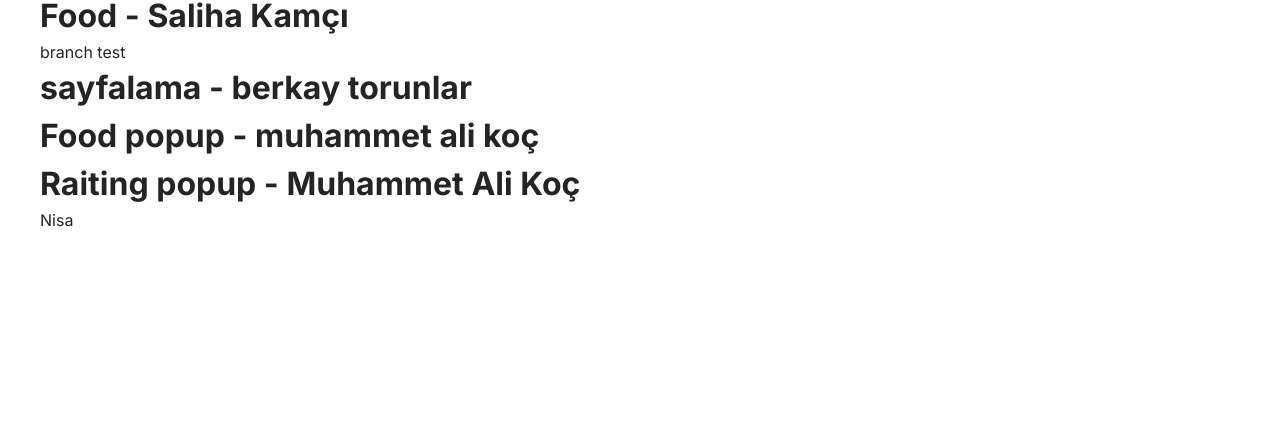
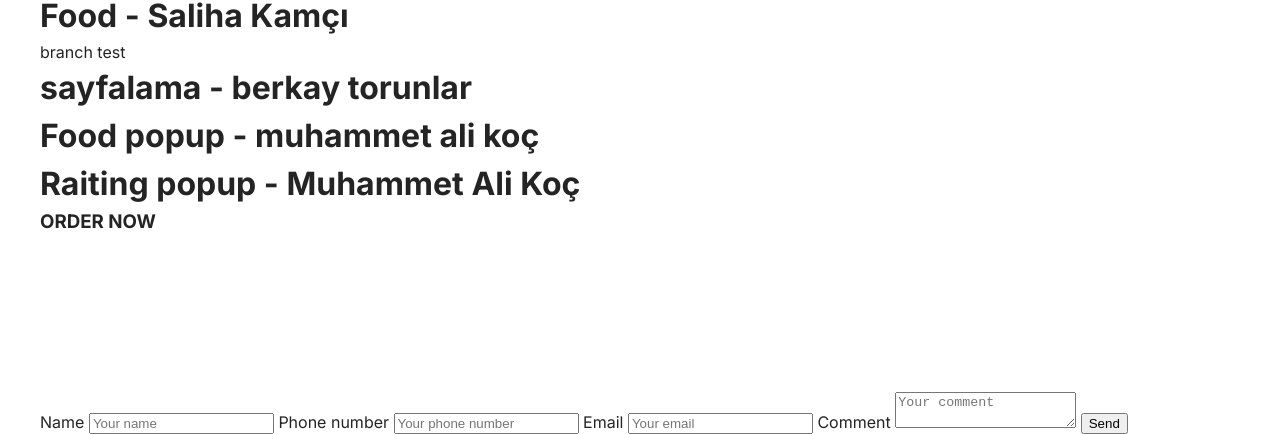
Before and after one commit to team-c-js/TastyReats, a website built with Vite: page src/index.html in a window 1280 px wide. Shown: the part 714-1148 px from the top of the page. Before the commit the page ends 946 px from the top, so only its background shows below. Built offline with nearby package versions, Linux system fonts and the light colour scheme; files whose address does not match are found by name.

Commit message:
Yaptığım değişiklikler

```diff
--- a/src/partials/order-popup.html
+++ b/src/partials/order-popup.html
@@ -1 +1,26 @@
-<p>Nisa</p>
+<section class="popup popup-order">
+  <div class="popup-container">
+    <div class="popup-header">
+      <h3 class="popup-title">ORDER NOW</h3>
+      <svg class="popup-svg-close">
+        <use href="./img/symbol-defs.svg#icon-close"></use>
+      </svg>
+    </div>
+
+    <form class="popup-form">
+      <label for="name">Name</label>
+      <input type="text" id="name" name="name" placeholder="Your name" class="popup-input" required>
+
+      <label for="phone">Phone number</label>
+      <input type="tel" id="phone" name="phone" placeholder="Your phone number" class="popup-input" required>
+
+      <label for="email">Email</label>
+      <input type="email" id="email" name="email" placeholder="Your email" class="popup-input" required>
+
+      <label for="comment">Comment</label>
+      <textarea id="comment" name="comment" placeholder="Your comment" class="popup-textarea"></textarea>
+
+      <button type="submit" class="popup-send-btn">Send</button>
+    </form>
+  </div>
+</section>
```
